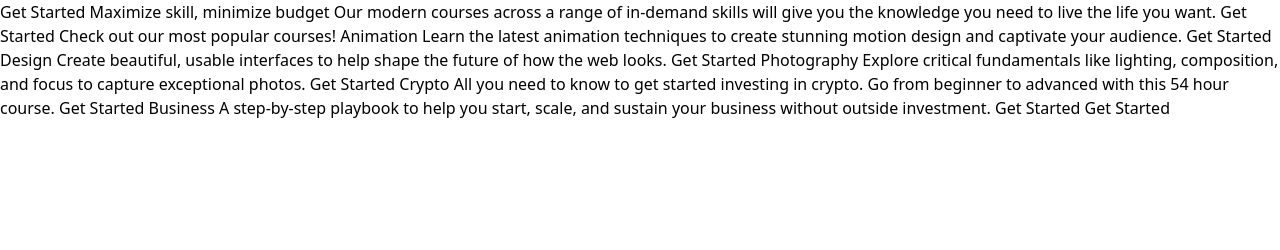
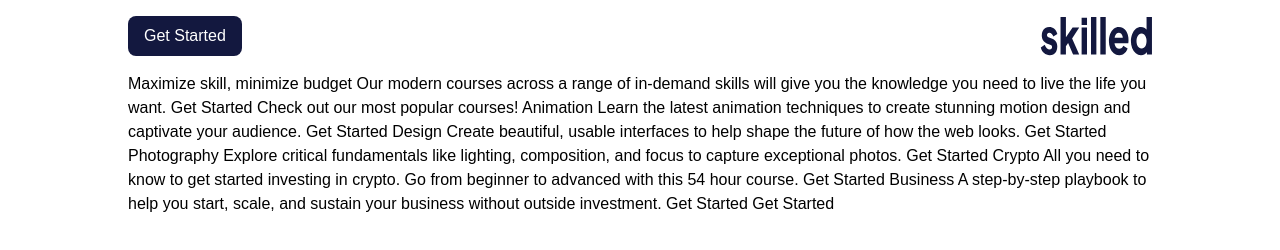
Before and after one commit to MaltaWebDev/e-learning, a website: page index.html in a window 1280 px wide. Drawn offline with Linux system fonts and the light colour scheme.

Commit message:
Add main container and nav

```diff
--- a/index.html
+++ b/index.html
@@ -13,18 +13,30 @@
     <link rel="stylesheet" href="./css/main.css" />
     <title>Frontend Mentor | Skilled e-learning landing page</title>
   </head>
-  <body>
-    Get Started Maximize skill, minimize budget Our modern courses across a
-    range of in-demand skills will give you the knowledge you need to live the
-    life you want. Get Started Check out our most popular courses! Animation
-    Learn the latest animation techniques to create stunning motion design and
-    captivate your audience. Get Started Design Create beautiful, usable
-    interfaces to help shape the future of how the web looks. Get Started
-    Photography Explore critical fundamentals like lighting, composition, and
-    focus to capture exceptional photos. Get Started Crypto All you need to know
-    to get started investing in crypto. Go from beginner to advanced with this
-    54 hour course. Get Started Business A step-by-step playbook to help you
-    start, scale, and sustain your business without outside investment. Get
-    Started Get Started
+  <body class="h-screen w-screen flex flex-col items-center">
+    <header class="w-4/5 my-4">
+      <nav class="flex justify-between">
+        <a href="#"
+          ><button class="bg-darkBlue text-white rounded-lg py-2 px-4">
+            Get Started
+          </button></a
+        >
+        <img src="img/logo-dark.svg" alt="" class="" />
+      </nav>
+    </header>
+    <main class="w-4/5">
+      Maximize skill, minimize budget Our modern courses across a range of
+      in-demand skills will give you the knowledge you need to live the life you
+      want. Get Started Check out our most popular courses! Animation Learn the
+      latest animation techniques to create stunning motion design and captivate
+      your audience. Get Started Design Create beautiful, usable interfaces to
+      help shape the future of how the web looks. Get Started Photography
+      Explore critical fundamentals like lighting, composition, and focus to
+      capture exceptional photos. Get Started Crypto All you need to know to get
+      started investing in crypto. Go from beginner to advanced with this 54
+      hour course. Get Started Business A step-by-step playbook to help you
+      start, scale, and sustain your business without outside investment. Get
+      Started Get Started
+    </main>
   </body>
 </html>
```
Also changed, not shown: css/main.css.
